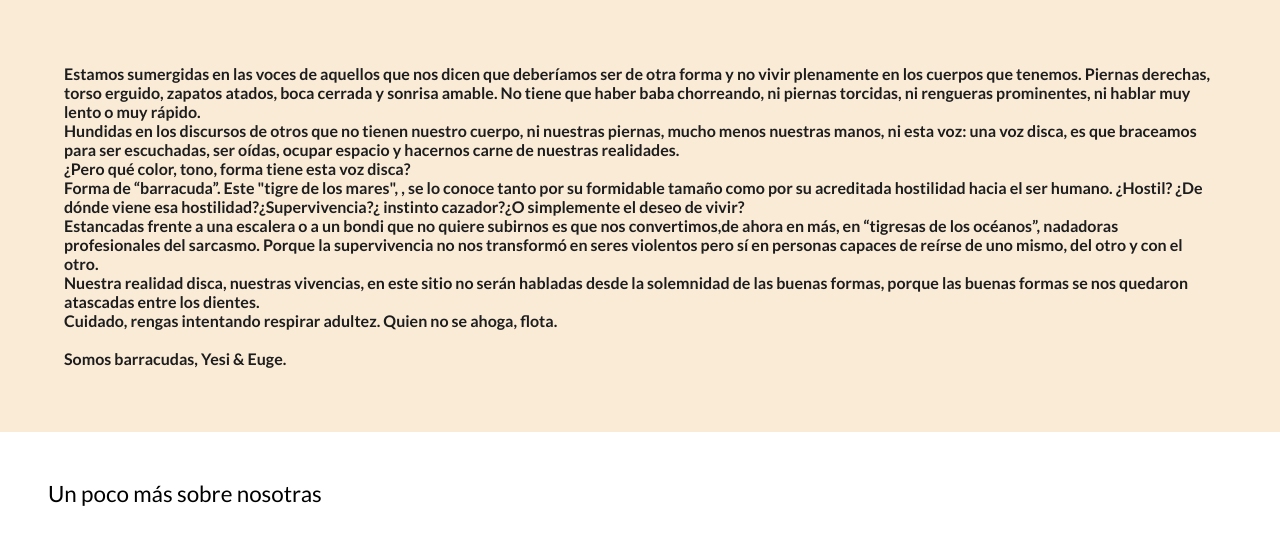
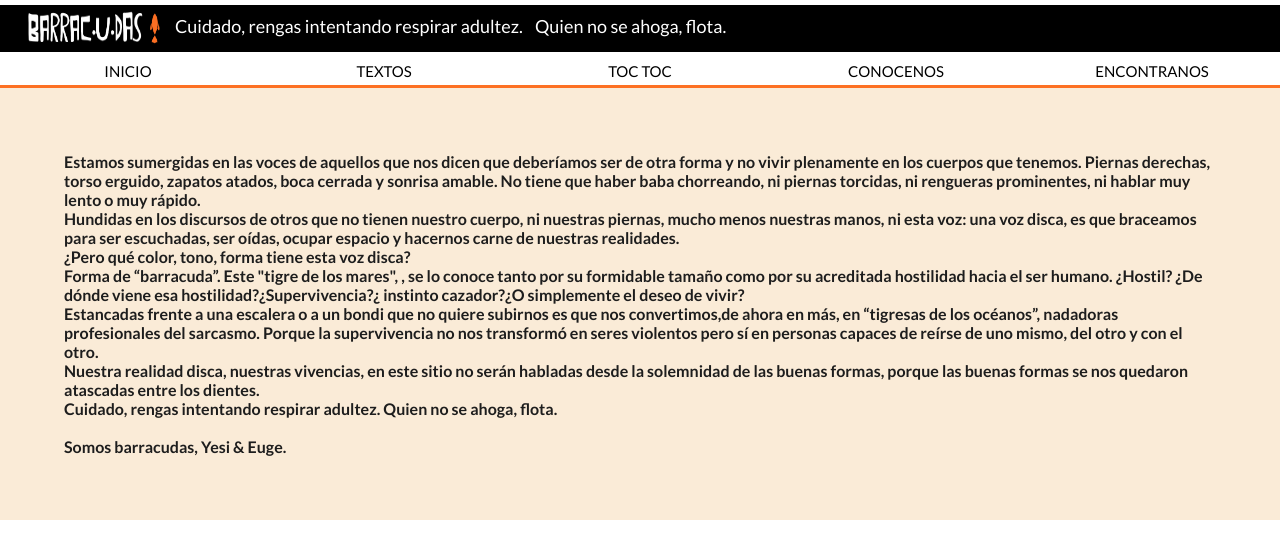
Before and after one commit to GITLETY/laplatamas, a website: page pages/Conocenos.html in a window 1280 px wide. Shown: the top 536 px of the page. Drawn offline with Linux system fonts and the light colour scheme; no server answers.

Commit message:
menu en conocenos

```diff
--- a/pages/Conocenos.html
+++ b/pages/Conocenos.html
@@ -13,7 +13,26 @@
 
   <body>
     <header>
+      <section id="guarda">
+        <img id="guarda2" src="../images/logo tipografico blanco.png" alt="barracudas">
+        <img id="guarda1" src="../images/FavIconBarrac.png" alt="logo barracudas">
+        <p id="pp">Cuidado, rengas intentando respirar adultez.</p>
+        <p id="pp1">Quien no se ahoga, flota.</p>
 
+        <button class="menu" id="btnMenu"> <img id="guarda3" src="../images/menu-hambuger-svgrepo-com.svg" alt="logo barracudas"></button>
+      </section>
+         <div class="linea">
+             <nav class="noMostrarMenu" id="menuDeNavegacion">
+              <ul class="list">
+            <li><a href="../index.html">Inicio</a></li>
+            <li><a href="./Textos.html">Textos</a></li>
+            <li><a href="./TocToc.html">Toc Toc</a></li>
+            <li><a href="./Conocenos.html">Conocenos</a></li>
+            <li><a >Encontranos</a></li>
+          </ul>
+              </nav>
+            </div>
+          </header>
     </header>
 
     <main>
```
Also changed, not shown: pages/Textos.html (+0 -2 lines).
